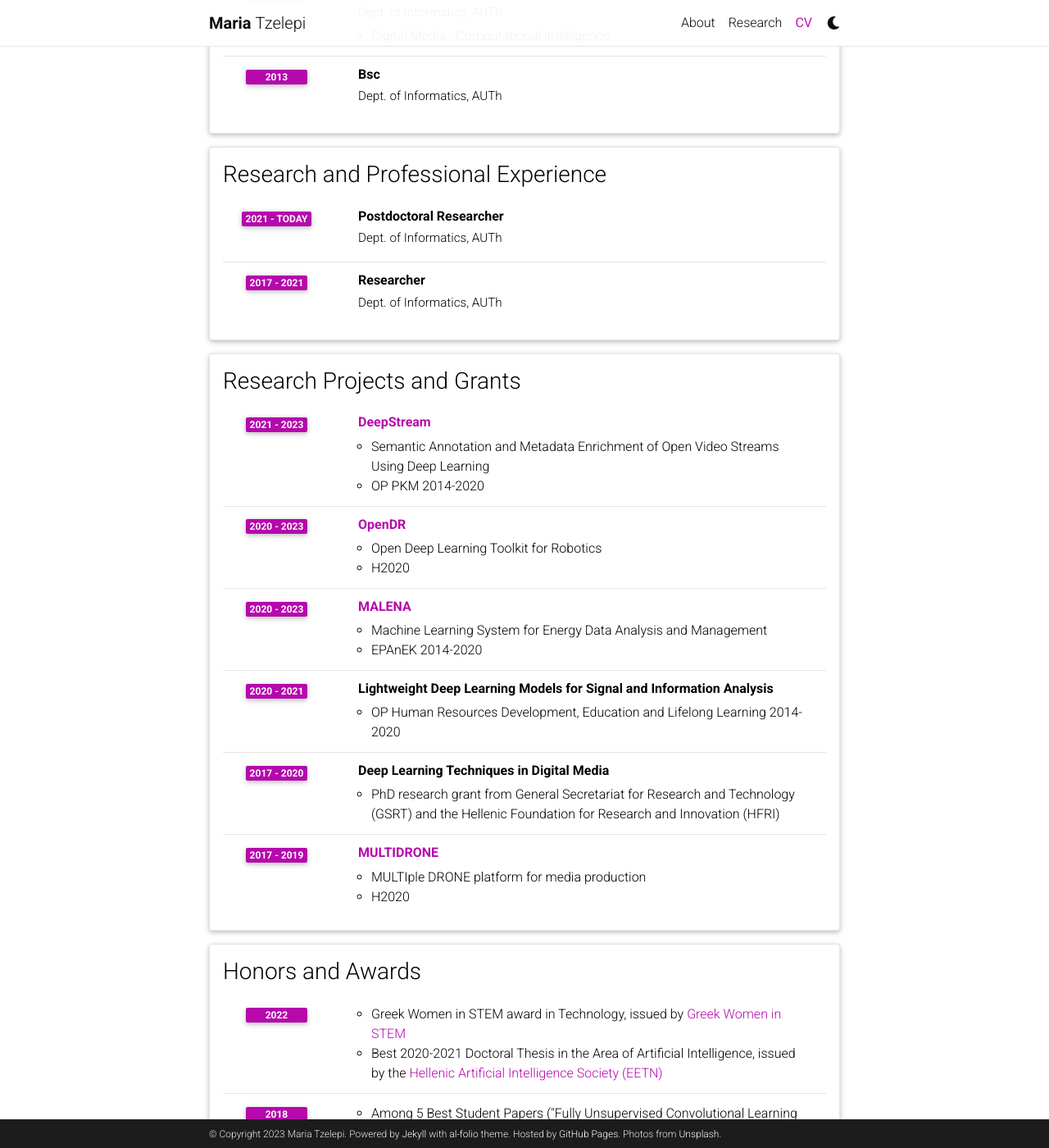
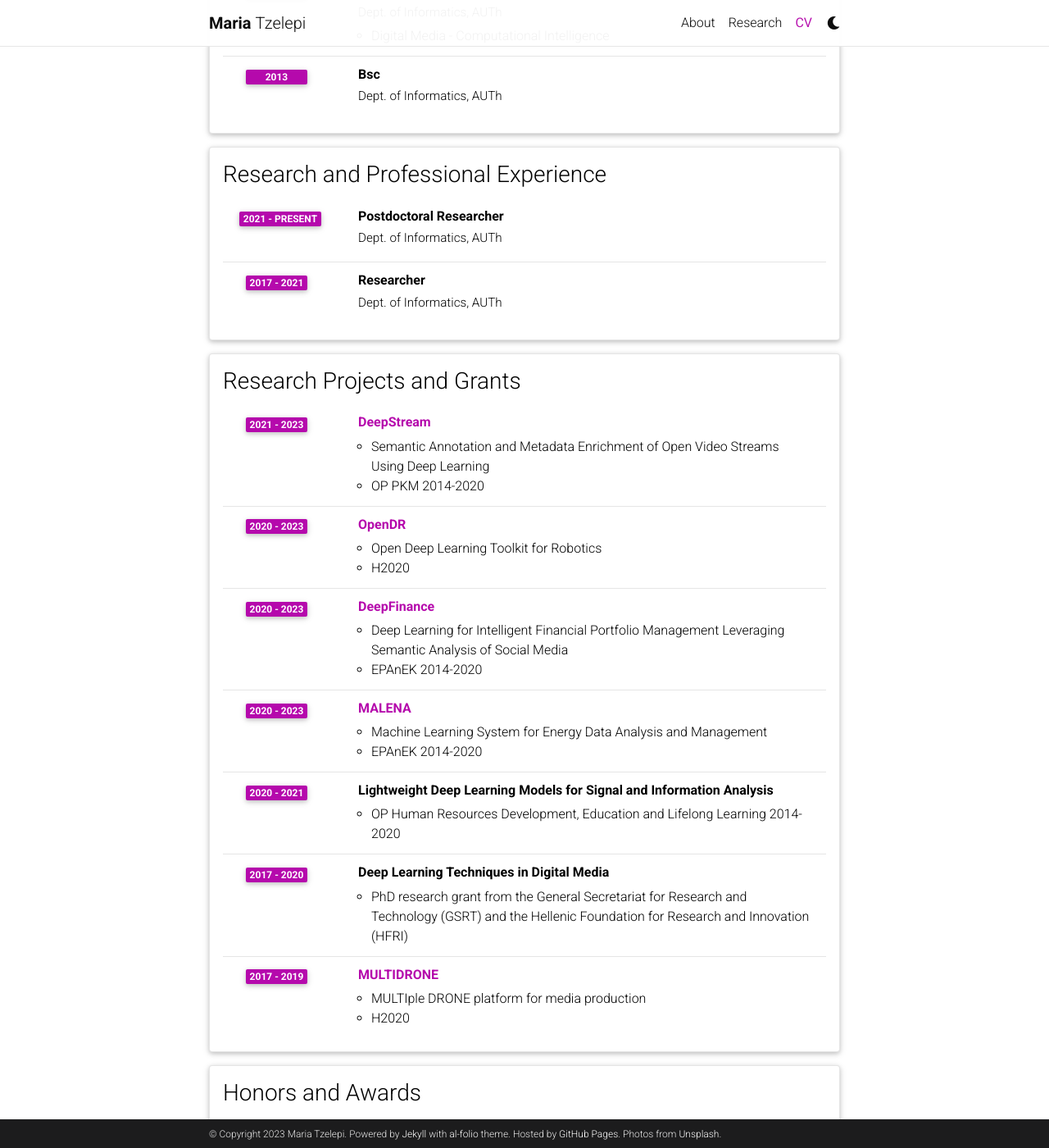
Before and after one commit to mtzelepi/mtzelepi.github.io, a Jekyll site: the page built from _pages/cv.md, in a window 1280 px wide and 1400 px high, scrolled down 558 px. Shown: the whole window at 82% size. Built offline with Jekyll 4.4.1, drawn with Linux system fonts in a browser that asks for light colours; comment, search, counter and statistics services are not loaded; a style sheet for code colours, icons or effects is not loaded.

Commit message:
Update cv.yml

```diff
--- a/_data/cv.yml
+++ b/_data/cv.yml
@@ -28,7 +28,7 @@
   contents:
     - title: Postdoctoral Researcher
       institution: Dept. of Informatics, AUTh
-      year: 2021 - today
+      year: 2021 - present
     - title: Researcher
       institution: Dept. of Informatics, AUTh
       year: 2017 - 2021
@@ -46,6 +46,11 @@
       description:
         - Open Deep Learning Toolkit for Robotics
         - H2020
+    - title: <a href="https://deepfinance.csd.auth.gr/">DeepFinance</a>
+      year: 2020 - 2023
+      description:
+        - Deep Learning for Intelligent Financial Portfolio Management Leveraging Semantic Analysis of Social Media
+        - EPAnEK 2014-2020
     - title: <a href="https://malena.csd.auth.gr/">MALENA</a>
       year: 2020 - 2023
       description:
@@ -58,7 +63,7 @@
     - title: Deep Learning Techniques in Digital Media
       year: 2017 - 2020
       description:
-        - PhD research grant from General Secretariat for Research and Technology (GSRT) and the Hellenic Foundation for Research  and Innovation (HFRI)
+        - PhD research grant from the General Secretariat for Research and Technology (GSRT) and the Hellenic Foundation for Research and Innovation (HFRI)
     - title: <a href="https://multidrone.eu/">MULTIDRONE</a>
       year: 2017 - 2019
       description:
```
